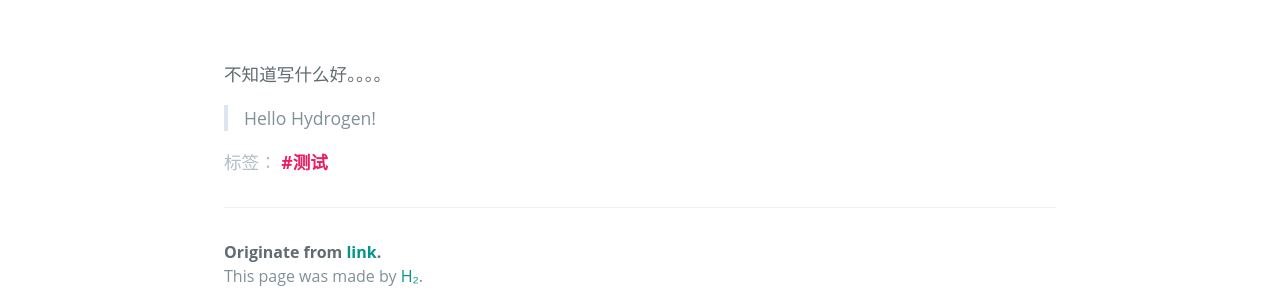
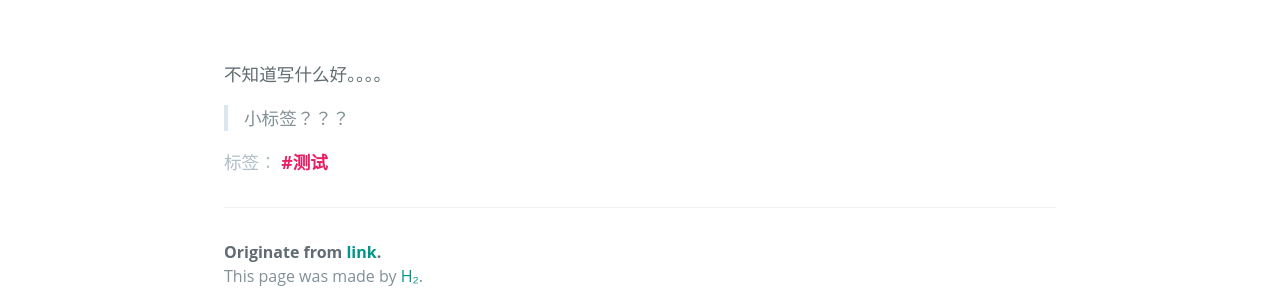
Before and after one commit to xplusy44/xplusy44.github.io, a Jekyll site: the page built from _posts/2022-1-5-1.md, in a window 1280 px wide. Shown: the part 357-651 px from the top of the page. Built offline with Jekyll 4.4.1, drawn with Linux system fonts in a browser that asks for light colours; some web fonts are replaced.

Commit message:
Update 2022-1-5-1.md

```diff
--- a/_posts/2022-1-5-1.md
+++ b/_posts/2022-1-5-1.md
@@ -6,4 +6,4 @@ stickie: true
 ---
 不知道写什么好。。。。
 
-> Hello Hydrogen!
+> 小标签？？？
```
